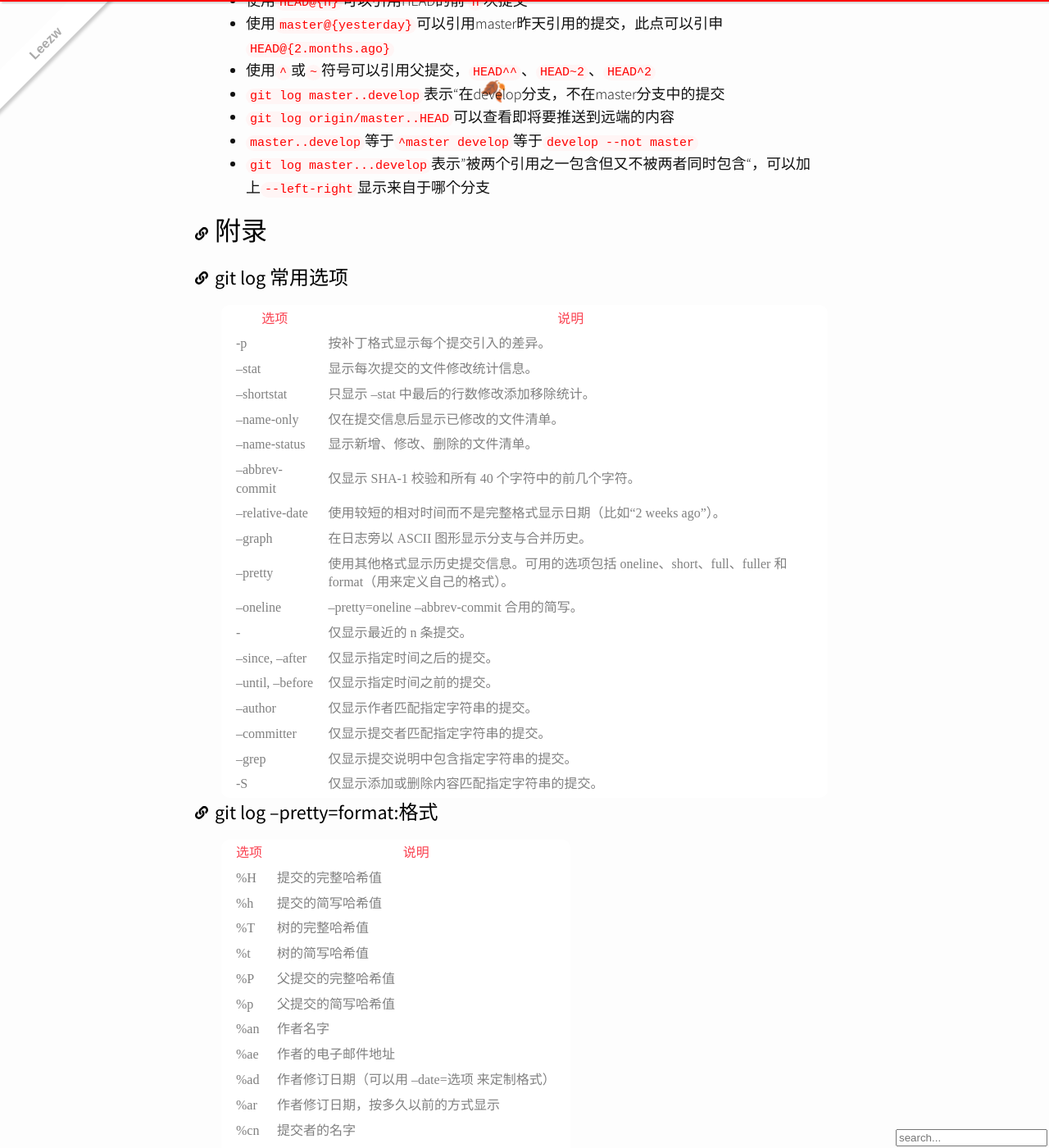
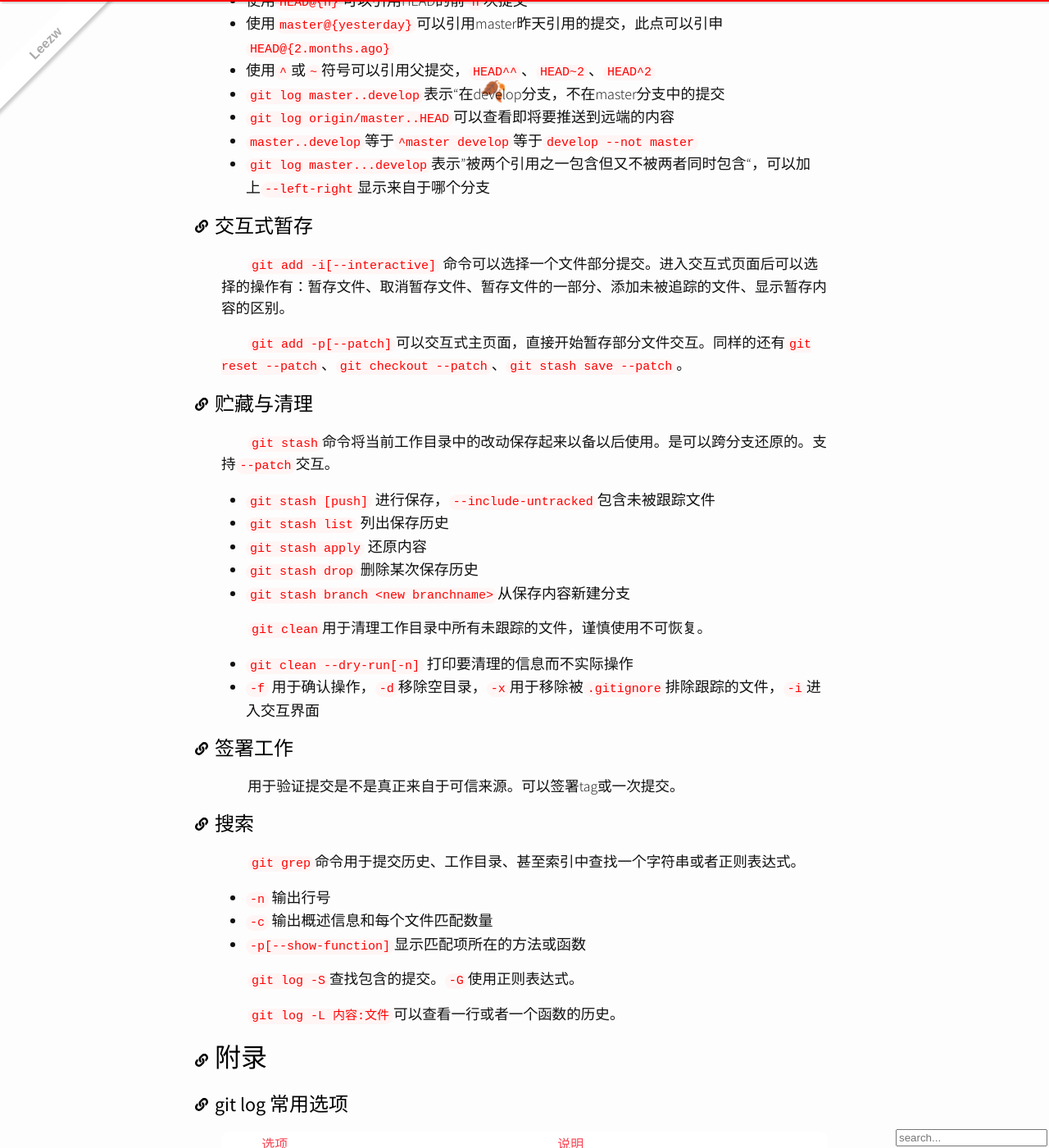
Before and after one commit to quantum-li/quantum-li.github.io, a Jekyll site: the page built from _article/2020-11-02-git-reference.md, in a window 1280 px wide and 1400 px high, scrolled down 11693 px. Shown: the whole window at 82% size. Built offline with Jekyll 4.4.1, drawn with Linux system fonts in a browser that asks for light colours; nearby versions of some CDN libraries; comment, search, counter and statistics services are not loaded.

Commit message:
2020-11-27 20:27:22

```diff
--- a/_article/2020-11-02-git-reference.md
+++ b/_article/2020-11-02-git-reference.md
@@ -287,6 +287,42 @@ GitHub支持配置一些服务，或者仓库变动时调用外部HTTP接口的
 + `master..develop`等于`^master develop`等于`develop --not master`
 + `git log master...develop`表示”被两个引用之一包含但又不被两者同时包含“，可以加上`--left-right`显示来自于哪个分支
 
+## 交互式暂存
+
+`git add -i[--interactive]` 命令可以选择一个文件部分提交。进入交互式页面后可以选择的操作有：暂存文件、取消暂存文件、暂存文件的一部分、添加未被追踪的文件、显示暂存内容的区别。
+
+`git add -p[--patch]`可以交互式主页面，直接开始暂存部分文件交互。同样的还有`git reset --patch`、`git checkout --patch`、`git stash save --patch`。
+
+## 贮藏与清理
+
+`git stash`命令将当前工作目录中的改动保存起来以备以后使用。是可以跨分支还原的。支持`--patch`交互。
+
++ `git stash [push]` 进行保存，`--include-untracked`包含未被跟踪文件
++ `git stash list` 列出保存历史
++ `git stash apply` 还原内容
++ `git stash drop` 删除某次保存历史
++ `git stash branch <new branchname>`从保存内容新建分支
+
+`git clean`用于清理工作目录中所有未跟踪的文件，谨慎使用不可恢复。
+
++ `git clean --dry-run[-n]` 打印要清理的信息而不实际操作
++ `-f` 用于确认操作，`-d`移除空目录，`-x`用于移除被`.gitignore`排除跟踪的文件，`-i`进入交互界面
+
+## 签署工作
+
+用于验证提交是不是真正来自于可信来源。可以签署tag或一次提交。
+
+## 搜索
+
+`git grep`命令用于提交历史、工作目录、甚至索引中查找一个字符串或者正则表达式。
+
++ `-n` 输出行号
++ `-c` 输出概述信息和每个文件匹配数量
++ `-p[--show-function]`显示匹配项所在的方法或函数
+
+`git log -S`查找包含的提交。`-G`使用正则表达式。
+
+`git log -L 内容:文件`可以查看一行或者一个函数的历史。
 
 # 附录
 
```
